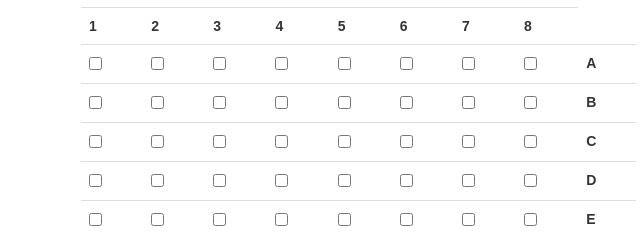
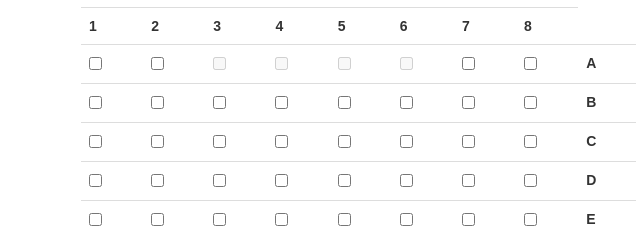
Before and after one commit to saulogp/site-cine-space, a plain HTML site: page sessao.html in a window 1280 px wide. Shown: the part 142-378 px from the top of the page, 574-1214 px from the left. Drawn offline with nearby package versions, Linux system fonts and the light colour scheme.

Commit message:
checkbox disabled teste

```diff
--- a/sessao.html
+++ b/sessao.html
@@ -112,10 +112,10 @@
                         <tr>
                             <td><input type="checkbox" name="" id=""></td>
                             <td><input type="checkbox" name="" id=""></td>
-                            <td><input type="checkbox" name="" id=""></td>
-                            <td><input type="checkbox" name="" id=""></td>
-                            <td><input type="checkbox" name="" id=""></td>
-                            <td><input type="checkbox" name="" id=""></td>
+                            <td><input type="checkbox" name="" id="" disabled></td>
+                            <td><input type="checkbox" name="" id="" disabled></td>
+                            <td><input type="checkbox" name="" id="" disabled></td>
+                            <td><input type="checkbox" name="" id="" disabled></td>
                             <td><input type="checkbox" name="" id=""></td>
                             <td><input type="checkbox" name="" id=""></td>
                             <th scope="row">A</th>
```
